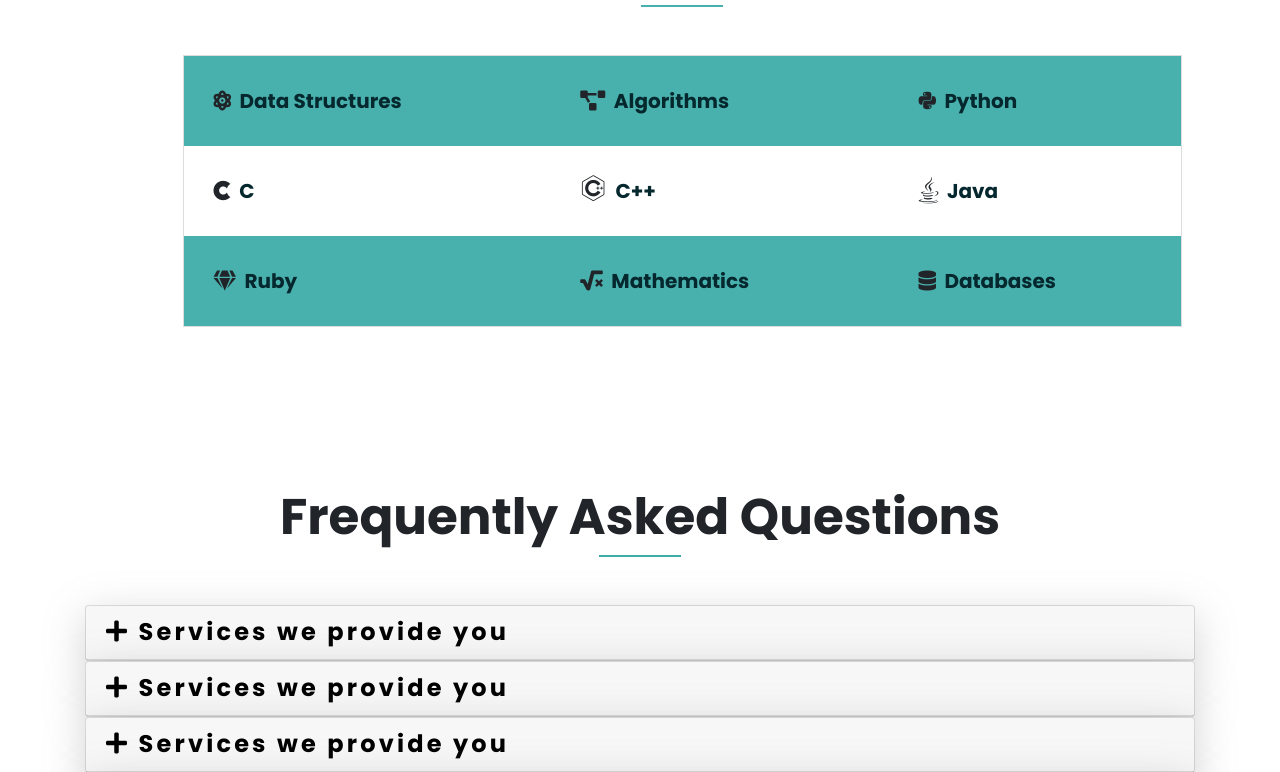
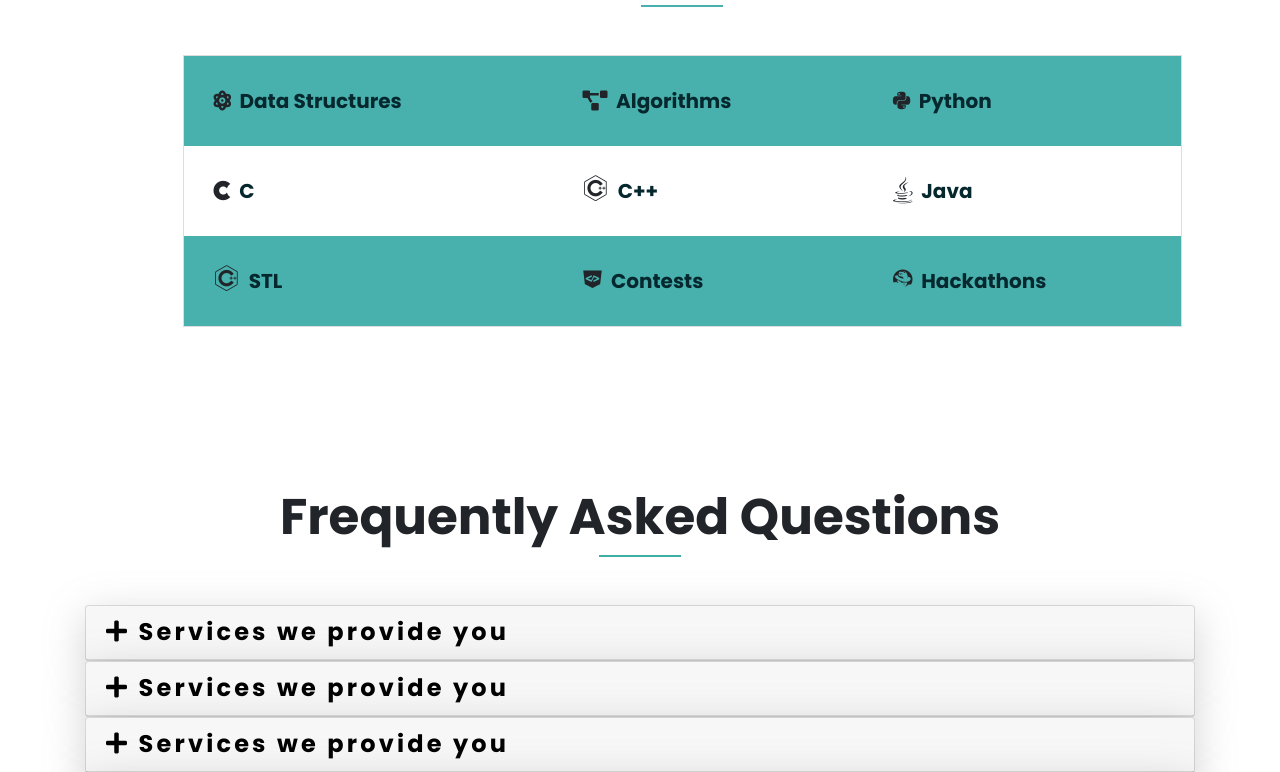
Before and after one commit to Algo-Phantoms/Algo-Phantoms-Frontend, a plain HTML site: page index.html in a window 1280 px wide. Shown: the part 1513-2285 px from the top of the page. Drawn offline with nearby package versions, Linux system fonts and the light colour scheme; a web font is replaced by a local one.

Commit message:
Update index.html

```diff
--- a/index.html
+++ b/index.html
@@ -27,6 +27,8 @@
     <link rel="apple-touch-icon" sizes="180x180" href="favicon_package\apple-touch-icon.png">
     <link rel="icon" type="image/png" sizes="32x32" href="favicon_package\favicon-32x32.png">
     <link rel="icon" type="image/png" sizes="16x16" href="favicon_package\favicon-16x16.png">
+    <link rel="stylesheet" href="https://cdn.jsdelivr.net/gh/devicons/devicon@v2.11.0/devicon.min.css">
+    <link rel="stylesheet" href="https://cdn.jsdelivr.net/gh/devicons/devicon@v2.11.0/devicon.min.css">
     <link rel="manifest" href="favicon_package\site.webmanifest">
     <link rel="mask-icon" href="favicon_package\safari-pinned-tab.svg" color="#3caea3">
     <meta name="msapplication-TileColor" content="#2b5797">
@@ -195,19 +197,19 @@
     <br><br>
     <table class="center">
       <tr>
-        <th><i class="fas fa-atom"></i>&nbsp; <a href="#">Data Structures</a></th>
-        <th><i class="fas fa-project-diagram"></i>&nbsp; <a href="#">Algorithms</a></th>
-        <th><i class="fab fa-python"></i>&nbsp; <a href="#">Python</a></th>
+        <th><i class="fas fa-atom"></i>&nbsp; <a href="https://www.geeksforgeeks.org/data-structures/" target="_blank">Data Structures</a></th>
+        <th><i class="fas fa-project-diagram"></i>&nbsp; <a href="https://leetcode.com/problemset/algorithms/" target="_blank">Algorithms</a></th>
+        <th><i class="fab fa-python"></i>&nbsp; <a href="https://docs.python.org/3/tutorial/index.html" target="_blank">Python</a></th>
       </tr>
       <tr>
-         <th><i class="fab fa-cuttlefish"></i>&nbsp; <a href="#">C</a></th>
-        <th><i class="devicon-cplusplus-line-wordmark fa-lg"></i>&nbsp; <a href="#">C++</a></th>
-        <th><i class="fab fa-java fa-lg"></i>&nbsp; <a href="#">Java</a></th>
+         <th><i class="fab fa-cuttlefish"></i>&nbsp; <a href="https://www.youtube.com/watch?v=KJgsSFOSQv0" target="_blank">C</a></th>
+        <th><i class="devicon-cplusplus-line-wordmark fa-lg"></i>&nbsp; <a href="https://www.cplusplus.com/" target="_blank">C++</a></th>
+        <th><i class="fab fa-java fa-lg"></i>&nbsp; <a href="https://www.youtube.com/watch?v=eTXd89t8ngI&list=PLd3UqWTnYXOmx_J1774ukG_rvrpyWczm0" target="_blank">Java</a></th>
       </tr>
       <tr>
-        <th><i class="fas fa-gem"></i>&nbsp; <a href="#">Ruby</a></th>
-        <th><i class="fas fa-square-root-alt"></i>&nbsp; <a href="#">Mathematics</a></th>
-        <th><i class="fa fa-database"></i>&nbsp; <a href="#">Databases</a></th>
+        <th><i class="devicon-cplusplus-line-wordmark fa-lg"></i>&nbsp; <a href="https://www.youtube.com/watch?v=g-1Cn3ccwXY" target="_blank">STL</a></th>
+        <th><i class="devicon-devicon-plain"></i>&nbsp; <a href="https://clist.by/" target="_blank">Contests</a></th>
+        <th><i class="devicon-redhat-plain"></i>&nbsp; <a href="https://devpost.com/hackathons" target="_blank">Hackathons</a></th>
       </tr>
       </table>
     </div>
```
